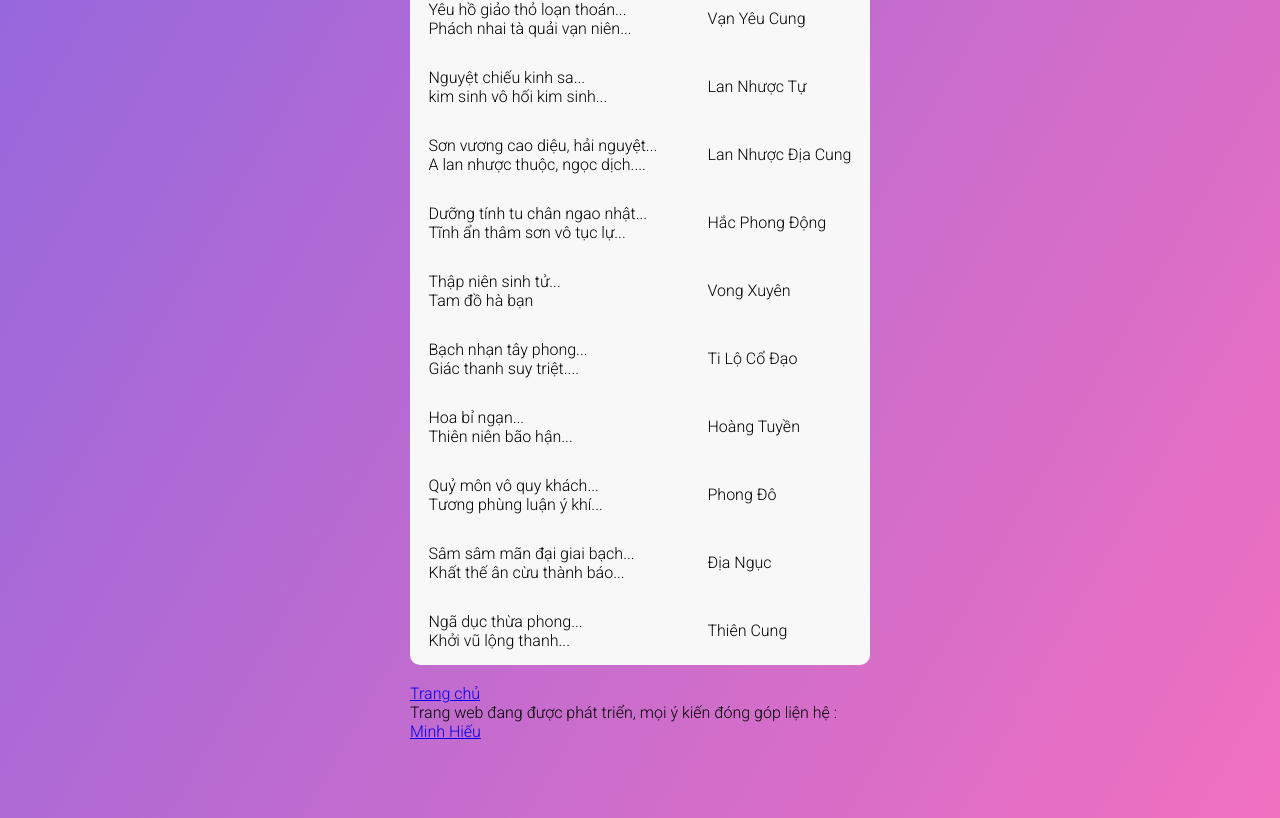
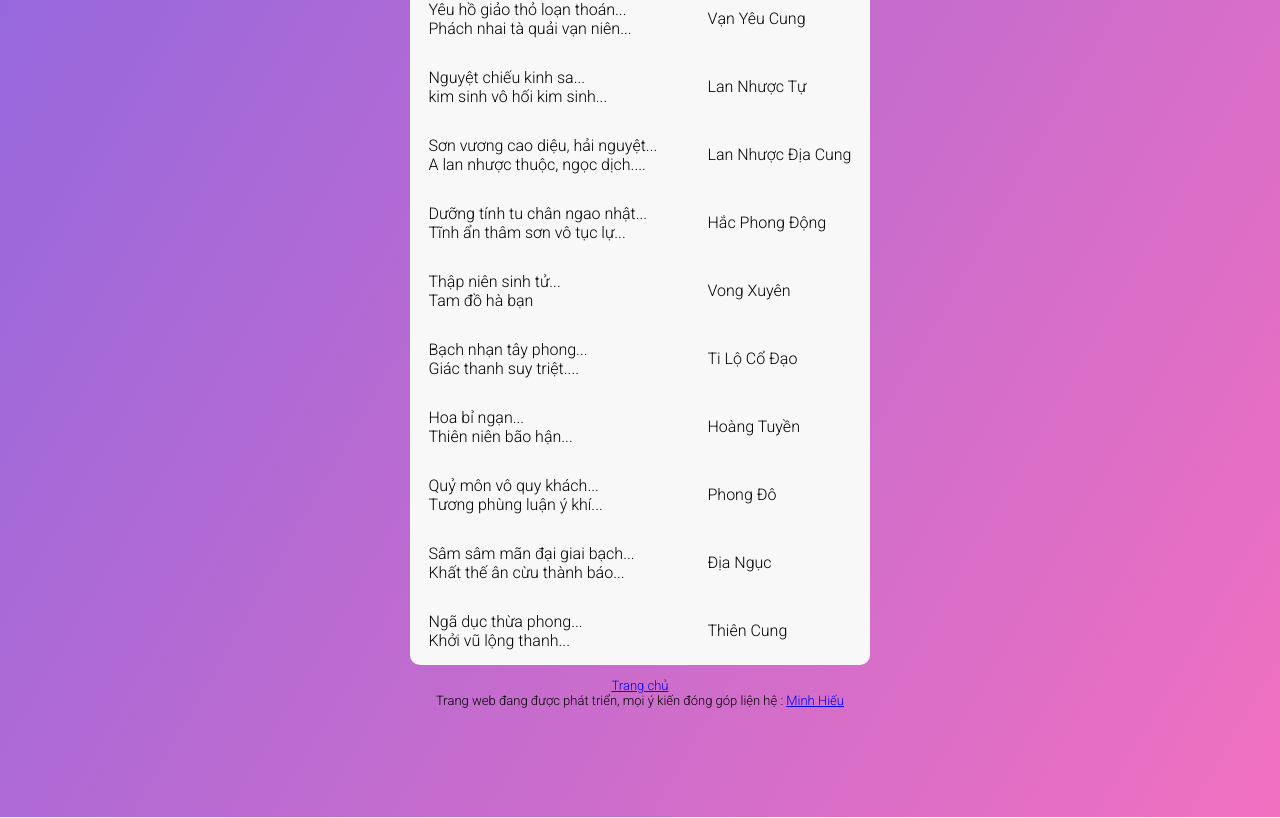
Before and after one commit to anonhieu/7mau, a plain HTML site: page tnxt.html in a window 1280 px wide. Shown: the part 1821-2639 px from the top of the page. Drawn offline with Linux system fonts and the light colour scheme.

Commit message:
tnxt.html

```diff
--- a/tnxt.html
+++ b/tnxt.html
@@ -286,7 +286,6 @@
         <td>Thiên Cung</td>
       </tr>
 </table>
-  <br>
   <div class="success-message">Copy thành công!</div>
 
   <script>
@@ -365,8 +364,7 @@ clearButton.addEventListener('click', function() {
 });
 
   </script>
-  <a href="index.html">Trang chủ</a><br>
-  Trang web đang được phát triển, mọi ý kiến đóng góp liện hệ : <a href="https://www.facebook.com/profile.xtml/">Minh Hiếu</a><br><br><br><br>
-
+  <p style="font-size: 13px;text-align: center;"><a href="index.html">Trang chủ</a><br>
+  Trang web đang được phát triển, mọi ý kiến đóng góp liện hệ : <a href="https://www.facebook.com/profile.xtml/">Minh Hiếu</a></p><br><br><br><br>
 </body>
 </html
```
